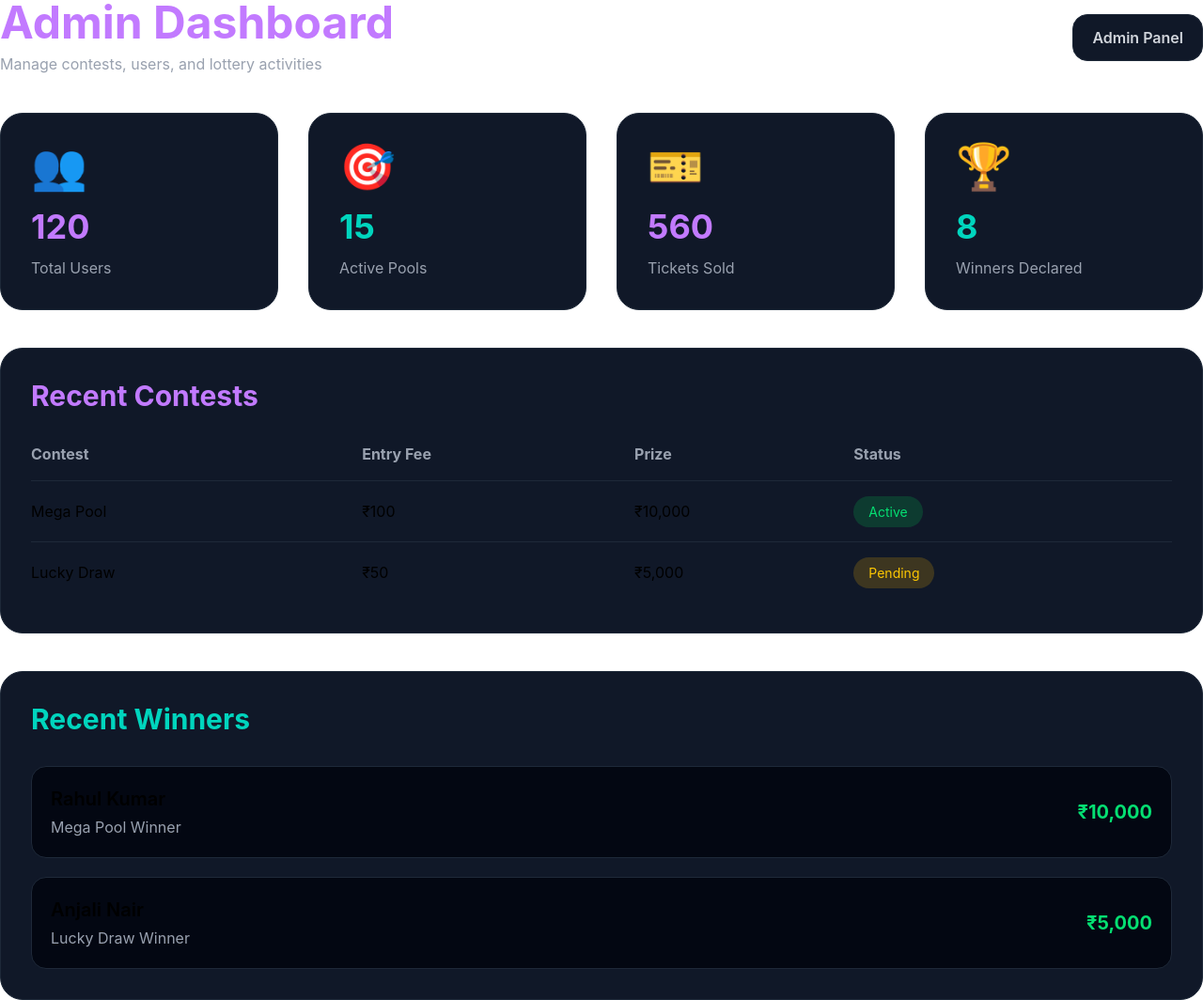
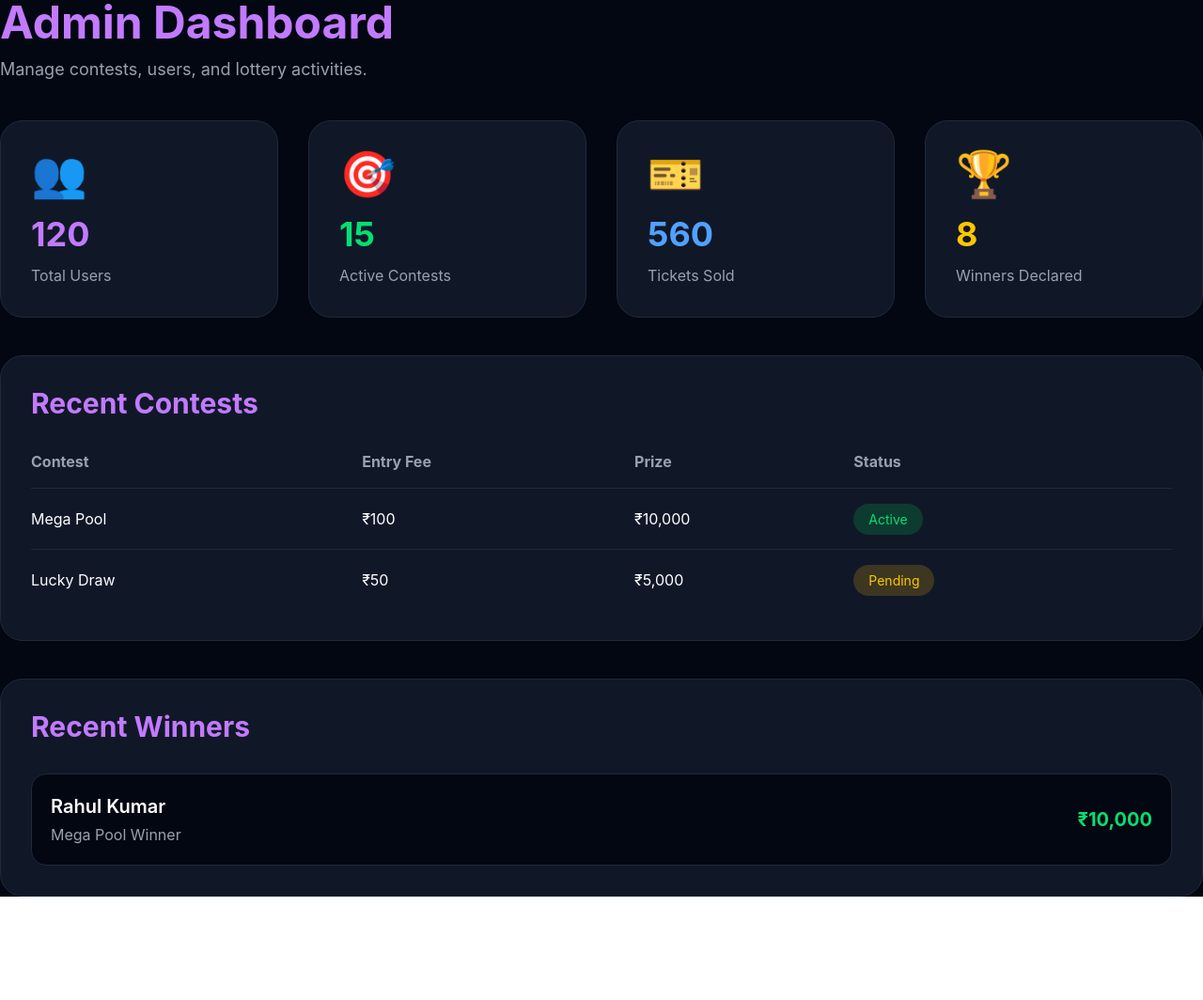
Before and after one commit to anjanasatheesh791-anj/Lottery-Management-System, a React (Vite) app: page /AdminDashboard in a window 1280 px wide. Shown: the whole page at 94% size. After the commit the page ends 954 px from the top, so only its background shows below. Built offline with nearby package versions, Linux system fonts and the light colour scheme.

Commit message:
Created and admin layout

```diff
--- a/src/App.jsx
+++ b/src/App.jsx
@@ -5,17 +5,23 @@ import Login from "./Pages/Login";
 import Signup from "./Pages/Signup";
 import ForgotPassword from "./Pages/ForgotPassword";
 import OtpVerify from "./Pages/Otpverify";
-import AdminDashboard from "./Pages/AdminDashboard";
-import CreateContest from "./Pages/CreateContest";
-import QrContest from "./Pages/qrcontest";
 import Dashboard from "./Pages/Dashboard";
 import Test from "./Pages/Test";
-import AdminLogin from "./Pages/AdminLogin";
 import JoinContest from "./Pages/JoinContest";
 import ContestDetails from "./Pages/Contestdetails";
 import CreatePool from "./Pages/CreatePool";
 import MyPools from "./Pages/Mypools";
 import Pools from "./Pages/Pools";
+
+import AdminLayout from "./Pages/AdminLayout";
+import AdminDashboard from "./Pages/AdminDashboard";
+import CreateContest from "./Pages/CreateContest";
+import QrContest from "./Pages/qrcontest";
+import AdminLogin from "./Pages/AdminLogin";
+
+
+
+
 
 export default function App() {
 
@@ -57,10 +63,15 @@ export default function App() {
 
         <Route path="/Pools" element={<Pools/>}/>
 
+        <Route path="/admin" element={<AdminLayout/>}/>
 
+        <Route path="dashboard" element={<AdminDashboard/>}/>
+
+        <Route path="create-contest" element={<CreateContest/>}/>
+
+        <Route path="generate-qr" element={<QrContest/>}/>
 
       </Routes>
-
     </BrowserRouter>
 
   );
--- a/src/Pages/AdminDashboard.jsx
+++ b/src/Pages/AdminDashboard.jsx
@@ -1,36 +1,30 @@
 export default function AdminDashboard() {
 
   return (
-    <div>
+
+    <div className="min-h-screen bg-gray-950 text-white">
 
       {/* HEADER */}
-      <div className="flex justify-between items-center mb-10">
 
-        <div>
+      <div className="mb-10">
 
-          <h1 className="text-5xl font-bold text-purple-400">
-            Admin Dashboard
-          </h1>
+        <h1 className="text-5xl font-bold text-purple-400 mb-3">
+          Admin Dashboard
+        </h1>
 
-          <p className="text-gray-400 mt-2">
-            Manage contests, users, and lottery activities
-          </p>
-
-        </div>
-
-        <div className="bg-gray-900 border border-gray-800 px-5 py-3 rounded-2xl">
-          <p className="text-gray-300 font-semibold">
-            Admin Panel
-          </p>
-        </div>
+        <p className="text-gray-400 text-lg">
+          Manage contests, users, and lottery activities.
+        </p>
 
       </div>
 
       {/* STATS CARDS */}
+
       <div className="grid grid-cols-1 md:grid-cols-2 lg:grid-cols-4 gap-8 mb-10">
 
         {/* CARD 1 */}
-        <div className="bg-gray-900 border border-gray-800 p-8 rounded-3xl hover:-translate-y-2 duration-300">
+
+        <div className="bg-gray-900 border border-gray-800 rounded-3xl p-8 hover:-translate-y-2 duration-300">
 
           <div className="text-5xl mb-5">
             👥
@@ -47,30 +41,32 @@ export default function AdminDashboard() {
         </div>
 
         {/* CARD 2 */}
-        <div className="bg-gray-900 border border-gray-800 p-8 rounded-3xl hover:-translate-y-2 duration-300">
+
+        <div className="bg-gray-900 border border-gray-800 rounded-3xl p-8 hover:-translate-y-2 duration-300">
 
           <div className="text-5xl mb-5">
             🎯
           </div>
 
-          <h2 className="text-4xl font-bold text-teal-400">
+          <h2 className="text-4xl font-bold text-green-400">
             15
           </h2>
 
           <p className="text-gray-400 mt-3">
-            Active Pools
+            Active Contests
           </p>
 
         </div>
 
         {/* CARD 3 */}
-        <div className="bg-gray-900 border border-gray-800 p-8 rounded-3xl hover:-translate-y-2 duration-300">
+
+        <div className="bg-gray-900 border border-gray-800 rounded-3xl p-8 hover:-translate-y-2 duration-300">
 
           <div className="text-5xl mb-5">
             🎫
           </div>
 
-          <h2 className="text-4xl font-bold text-purple-400">
+          <h2 className="text-4xl font-bold text-blue-400">
             560
           </h2>
 
@@ -81,13 +77,14 @@ export default function AdminDashboard() {
         </div>
 
         {/* CARD 4 */}
-        <div className="bg-gray-900 border border-gray-800 p-8 rounded-3xl hover:-translate-y-2 duration-300">
+
+        <div className="bg-gray-900 border border-gray-800 rounded-3xl p-8 hover:-translate-y-2 duration-300">
 
           <div className="text-5xl mb-5">
             🏆
           </div>
 
-          <h2 className="text-4xl font-bold text-teal-400">
+          <h2 className="text-4xl font-bold text-yellow-400">
             8
           </h2>
 
@@ -100,6 +97,7 @@ export default function AdminDashboard() {
       </div>
 
       {/* RECENT CONTESTS */}
+
       <div className="bg-gray-900 border border-gray-800 rounded-3xl p-8 mb-10">
 
         <div className="flex justify-between items-center mb-8">
@@ -197,15 +195,17 @@ export default function AdminDashboard() {
       </div>
 
       {/* RECENT WINNERS */}
+
       <div className="bg-gray-900 border border-gray-800 rounded-3xl p-8">
 
-        <h2 className="text-3xl font-bold text-teal-400 mb-8">
+        <h2 className="text-3xl font-bold text-purple-400 mb-8">
           Recent Winners
         </h2>
 
         <div className="space-y-5">
 
-          {/* WINNER 1 */}
+          {/* WINNER */}
+
           <div className="bg-gray-950 border border-gray-800 rounded-2xl p-5 flex justify-between items-center">
 
             <div>
@@ -226,31 +226,12 @@ export default function AdminDashboard() {
 
           </div>
 
-          {/* WINNER 2 */}
-          <div className="bg-gray-950 border border-gray-800 rounded-2xl p-5 flex justify-between items-center">
-
-            <div>
-
-              <h3 className="text-xl font-semibold">
-                Anjali Nair
-              </h3>
-
-              <p className="text-gray-400 mt-1">
-                Lucky Draw Winner
-              </p>
-
-            </div>
-
-            <div className="text-green-400 text-xl font-bold">
-              ₹5,000
-            </div>
-
-          </div>
-
         </div>
 
       </div>
 
     </div>
+
   );
+
 }
--- a/src/Pages/AdminLayout.jsx
+++ b/src/Pages/AdminLayout.jsx
@@ -80,9 +80,9 @@ export default function AdminLayout() {
 
             {/* DASHBOARD */}
             <Link
-              to="/AdminDashboard"
+              to="/admin/AdminDashboard"
               className={
-                location.pathname === "/AdminDashboard"
+                location.pathname === "/admin/AdminDashboard"
                   ? activeLink
                   : normalLink
               }
@@ -92,9 +92,9 @@ export default function AdminLayout() {
 
             {/* POOLS */}
             <Link
-              to="/CreateContest"
+              to="/admin/CreateContest"
               className={
-                location.pathname === "/CreateContest"
+                location.pathname === "/admin/CreateContest"
                   ? activeLink
                   : normalLink
               }
@@ -104,9 +104,9 @@ export default function AdminLayout() {
 
             {/* USERS */}
             <Link
-              to="/Users"
+              to="/admin/Users"
               className={
-                location.pathname === "/Users"
+                location.pathname === "/admin/Users"
                   ? activeLink
                   : normalLink
               }
@@ -116,9 +116,9 @@ export default function AdminLayout() {
 
             {/* TICKETS */}
             <Link
-              to="/Tickets"
+              to="/admin/Tickets"
               className={
-                location.pathname === "/Tickets"
+                location.pathname === "/admin/Tickets"
                   ? activeLink
                   : normalLink
               }
@@ -128,9 +128,9 @@ export default function AdminLayout() {
 
             {/* WINNERS */}
             <Link
-              to="/Winners"
+              to="/admin/Winners"
               className={
-                location.pathname === "/Winners"
+                location.pathname === "/admin/Winners"
                   ? activeLink
                   : normalLink
               }
@@ -140,9 +140,9 @@ export default function AdminLayout() {
 
             {/* QR */}
             <Link
-              to="/generate-qr"
+              to="/admin/generate-qr"
               className={
-                location.pathname === "/generate-qr"
+                location.pathname === "/admin/generate-qr"
                   ? activeLink
                   : normalLink
               }
```
